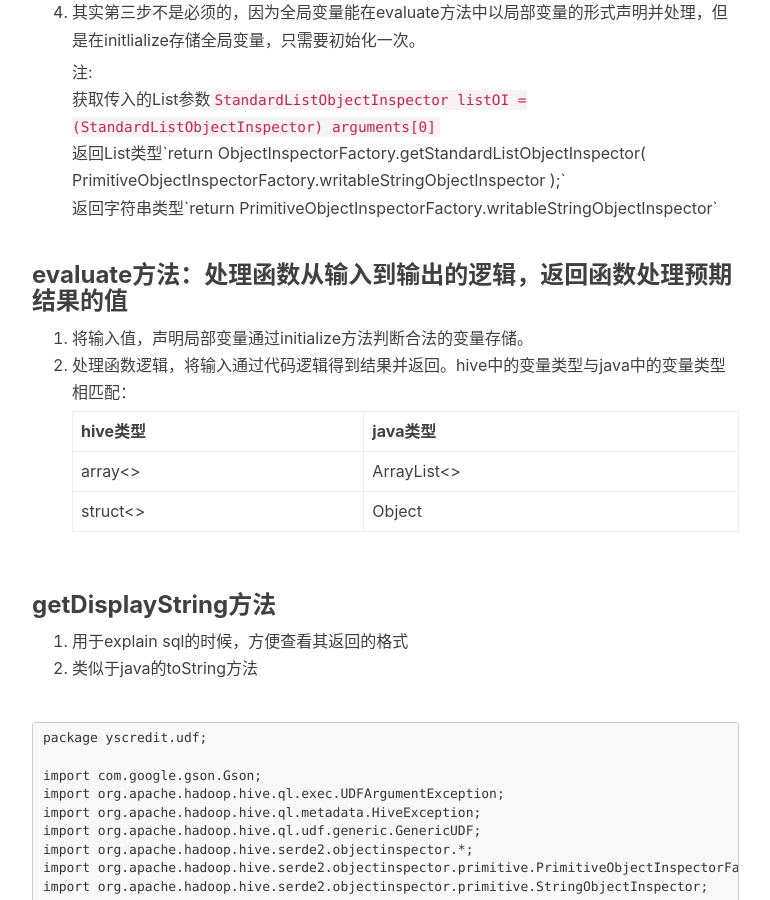
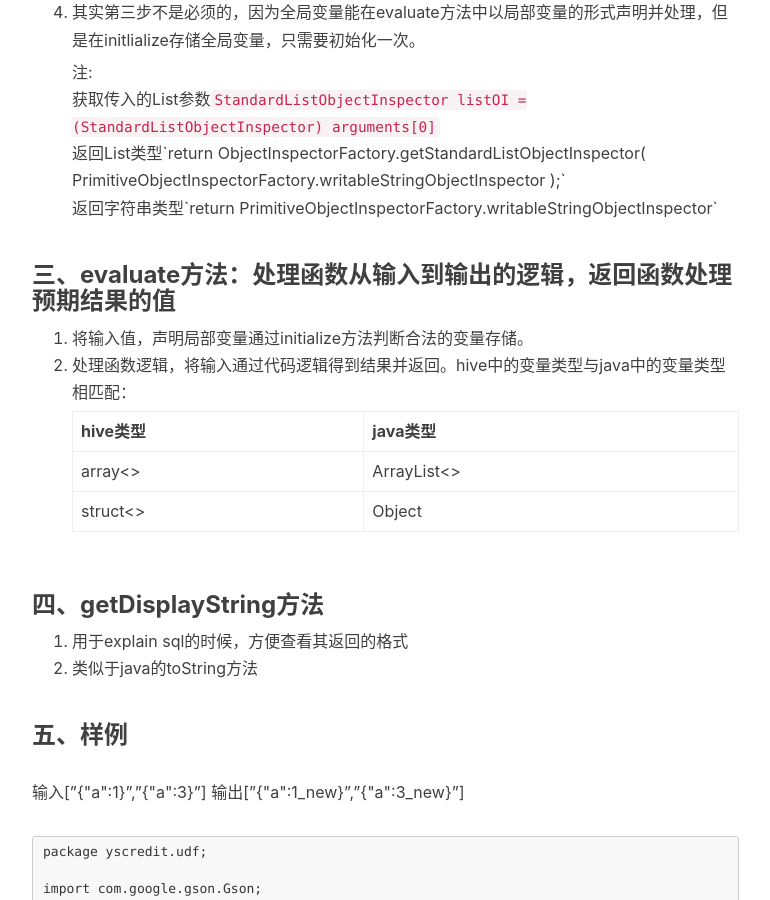
Before and after one commit to panwix/panwix.github.io, a Jekyll site: the page built from _posts/2017-3-20-hive-genericUDF.md, in a window 1280 px wide and 900 px high, scrolled down 1693 px. Shown: the whole window, without its empty margins (233-1003 px from the left). Built offline with Jekyll 4.4.1, drawn with Linux system fonts in a browser that asks for light colours; nearby versions of some CDN libraries; comment, search, counter and statistics services are not loaded; some of the changed text lies outside the part shown.

Commit message:
genericUDF修改

````diff
--- a/_posts/2017-3-20-hive-genericUDF.md
+++ b/_posts/2017-3-20-hive-genericUDF.md
@@ -54,7 +54,7 @@ initialize方法在sql调用udf函数中，首先被调用，它完成下面4件
 	返回List<String>类型`return ObjectInspectorFactory.getStandardListObjectInspector( PrimitiveObjectInspectorFactory.writableStringObjectInspector );`<br>
 	返回字符串类型`return PrimitiveObjectInspectorFactory.writableStringObjectInspector`
 
-### evaluate方法：处理函数从输入到输出的逻辑，返回函数处理预期结果的值
+### 三、evaluate方法：处理函数从输入到输出的逻辑，返回函数处理预期结果的值
 1. 将输入值，声明局部变量通过initialize方法判断合法的变量存储。
 2. 处理函数逻辑，将输入通过代码逻辑得到结果并返回。hive中的变量类型与java中的变量类型相匹配：
 
@@ -63,9 +63,13 @@ initialize方法在sql调用udf函数中，首先被调用，它完成下面4件
 	array<> | ArrayList<>
 	struct<> | Object
 
-### getDisplayString方法
+### 四、getDisplayString方法
 1. 用于explain sql的时候，方便查看其返回的格式
 2. 类似于java的toString方法
+
+### 五、样例
+输入["{\"a\":1}","{\"a\":3}"]
+输出["{\"a\":1_new}","{\"a\":3_new}"]
 
 ```
 package yscredit.udf;
````
Also changed, not shown: other parts of _posts/2017-3-20-hive-genericUDF.md (+2 -2 lines).
